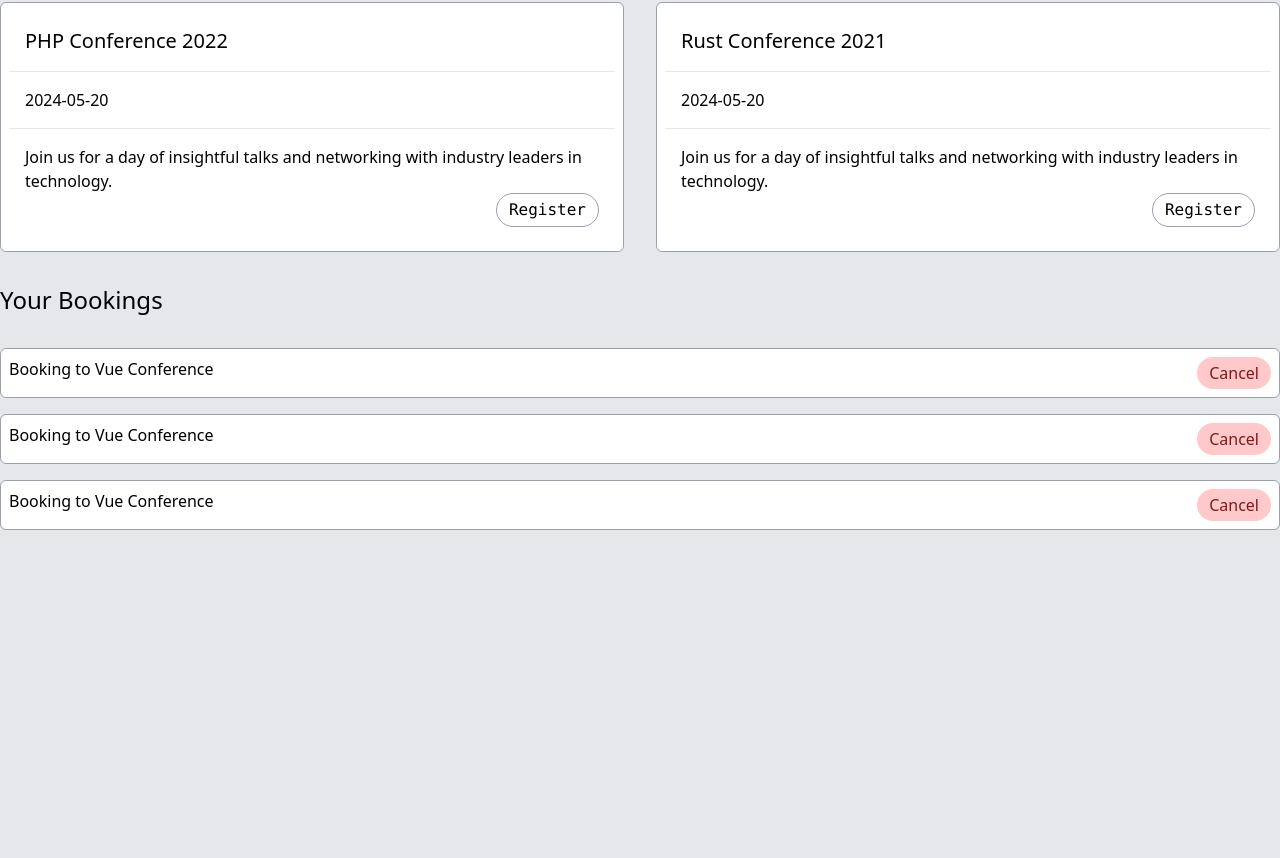
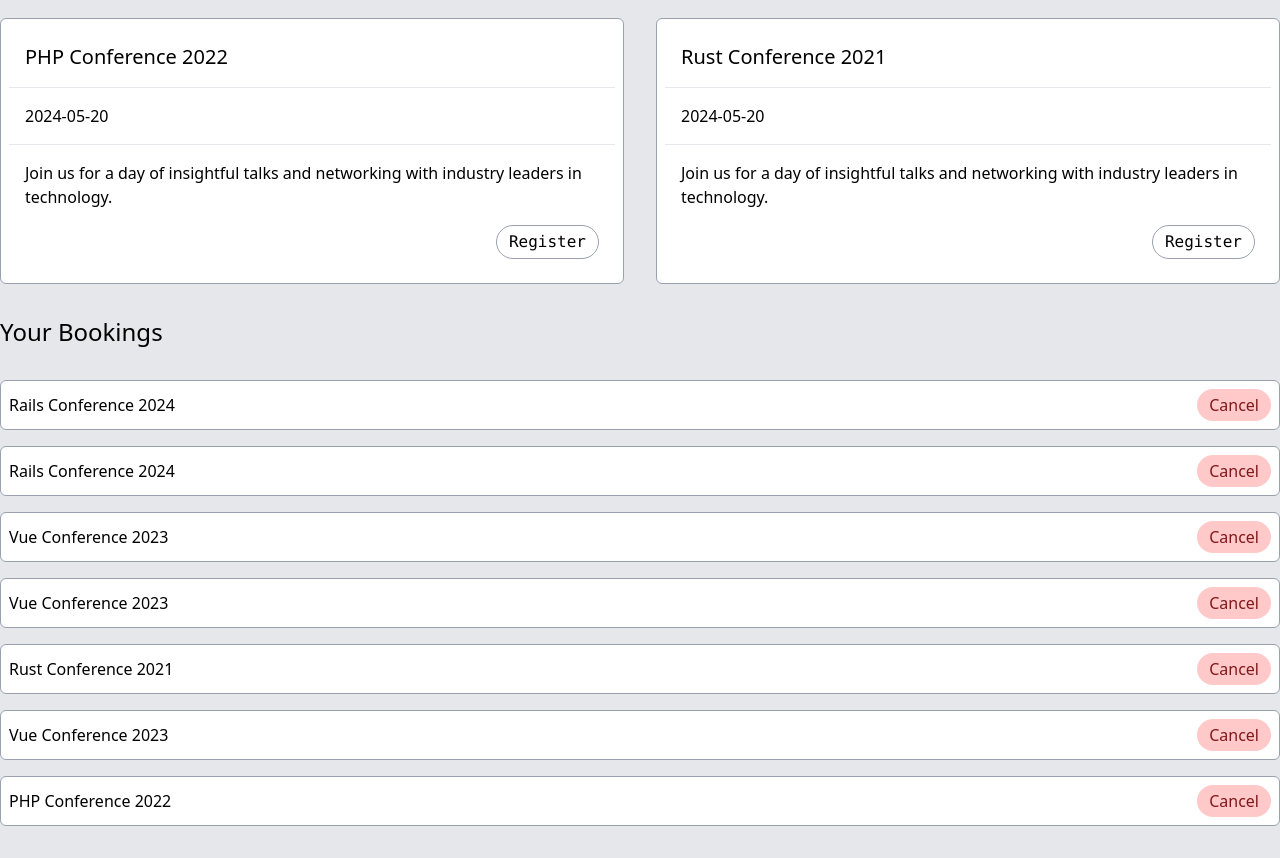
Before and after one commit to massi-brero/vue-projects, a Vue app in the folder event-booking/: page / in a window 1280 px wide. Shown: the part 448-1306 px from the top of the page. Before the commit the page ends 1010 px from the top, so only its background shows below. Built offline with nearby package versions, Linux system fonts and the light colour scheme; data requests are answered from the project's data file.

Commit message:
bookings

```diff
--- a/event-booking/db.json
+++ b/event-booking/db.json
@@ -77,6 +77,14 @@
       "eventTitle": "Vue Conference 2023",
       "date": "2025-11-25T17:40:27.051Z",
       "status": "confirmed"
+    },
+    {
+      "id": "1764262335890",
+      "userId": 1,
+      "eventId": "3",
+      "eventTitle": "PHP Conference 2022",
+      "date": "2025-11-27T16:52:15.890Z",
+      "status": "confirmed"
     }
   ]
 }
--- a/event-booking/package.json
+++ b/event-booking/package.json
@@ -19,6 +19,7 @@
     "@vitejs/plugin-vue": "^6.0.1",
     "eslint": "^9.39.1",
     "eslint-plugin-vue": "^10.5.1",
+    "json-server": "^0.17.4",
     "prettier": "3.6.2",
     "vite": "^7.2.2",
     "vite-plugin-vue-devtools": "^8.0.5"
--- a/event-booking/src/App.vue
+++ b/event-booking/src/App.vue
@@ -3,7 +3,7 @@
     <h1 class="text-4xl font-medium">Event Booking App</h1>
     <h1 class="text-2xl font-medium">All Events</h1>
     <section class="grid grid-cols-2 gap-8" x>
-      <template v-if="!loading">
+      <template v-if="!loadingEvents">
         <EventCard
           v-for="e in events"
           :key="e.id"
@@ -18,9 +18,12 @@
       </template>
     </section>
     <h2 class="text-2xl font-medium">Your Bookings</h2>
-    <section class="grid grid-cols-1 gap-4">
-      <BookingItem v-for="i in 3" :key="i" />
-    </section>
+    <template v-if="!loadingBookings">
+      <section class="grid grid-cols-1 gap-4">
+        <BookingItem v-for="booking in bookings" :key="booking.id" :title="booking.eventTitle" />
+      </section>
+    </template>
+    <template v-else><LoadingBookingItem v-for="i in 4" :key="i" /> </template>
   </main>
 </template>
 
@@ -30,17 +33,32 @@
 import dataService from '@/services/data-service.js'
 import { onMounted, ref } from 'vue'
 import LoadingEventCard from './components/LoadingEventCard.vue'
+import LoadingBookingItem from './components/LoadingBookingItem.vue'
 
 const events = ref([])
-const loading = ref(false)
+const bookings = ref([])
+const loadingEvents = ref(false)
+const loadingBookings = ref(false)
 
 const fetchEvents = async () => {
-  loading.value = true
+  loadingEvents.value = true
   try {
     events.value = await dataService.getEvents()
   } finally {
-    loading.value = false
+    loadingEvents.value = false
   }
 }
-onMounted(async () => fetchEvents())
+
+const fetchBookings = async () => {
+  loadingBookings.value = true
+  try {
+    bookings.value = await dataService.getBookings()
+  } finally {
+    loadingBookings.value = false
+  }
+}
+onMounted(async () => {
+  fetchEvents()
+  fetchBookings()
+})
 </script>
--- a/event-booking/src/components/BookingItem.vue
+++ b/event-booking/src/components/BookingItem.vue
@@ -1,7 +1,7 @@
 <template>
   <SectionCard>
-    <div class="flex justify-between">
-      <div>Booking to Vue Conference</div>
+    <div class="flex justify-between items-center">
+      <div>{{ title }}</div>
       <RoundButton variant="danger">Cancel</RoundButton>
     </div>
   </SectionCard>
@@ -10,4 +10,8 @@
 <script setup>
 import SectionCard from '@/components/SectionCard.vue'
 import RoundButton from '@/components/RoundButton.vue'
+
+defineProps({
+  title: String
+})
 </script>
--- a/event-booking/src/components/EventCard.vue
+++ b/event-booking/src/components/EventCard.vue
@@ -5,7 +5,7 @@
     <template #footer>
       <p>{{ description }}</p>
       <div class="flex justify-end">
-        <RoundButton @click="$emit('register')" class="p-9">
+        <RoundButton @click="$emit('register')" class="p-9 mt-4">
           <pre>Register</pre>
         </RoundButton>
       </div>
--- /dev/null
+++ b/event-booking/src/components/LoadingBookingItem.vue
@@ -0,0 +1,12 @@
+<script setup lang="ts">
+import RoundedCard from '@/components/RoundedCard.vue'
+</script>
+
+<template>
+  <RoundedCard class="animate-pulse">
+    <div class="flex justify-between">
+      <div class="p-4 border-b border-gray-200 h-8 bg-gray-300 rounded w-2xl"></div>
+      <div class="h-8 w-24 bg-gray-300 rounded-full"></div>
+    </div>
+  </RoundedCard>
+</template>
--- a/event-booking/src/components/LoadingEventCard.vue
+++ b/event-booking/src/components/LoadingEventCard.vue
@@ -4,7 +4,7 @@
 
 <template>
   <RoundedCard class="animate-pulse">
-    <div class="p.4 border-b border-gray-200 h-8 bg-gray-300 rounded"></div>
+    <div class="p-4 border-b border-gray-200 h-8 bg-gray-300 rounded"></div>
     <div class="p-4 border-b border-gray-200 h-6 bg-gray-300"></div>
     <div class="p-4 h-6 bg-gray-300 rounded"></div>
 
--- a/event-booking/src/components/RoundButton.vue
+++ b/event-booking/src/components/RoundButton.vue
@@ -1,7 +1,7 @@
 <template>
   <button
     :class="[
-      'text-small px-3 py-1 rounded-full cursor-pointer',
+      'text-small px-3 py-1 rounded-full cursor-pointer hover:bg-gray-200',
       variants[variant] ?? variants.default
     ]"
   >
--- a/event-booking/src/services/data-service.js
+++ b/event-booking/src/services/data-service.js
@@ -3,6 +3,10 @@
 export default {
   getEvents() {
     return fetch(`${serverURL}/events`).then((res) => res.json())
+  },
+
+  getBookings() {
+    return fetch(`${serverURL}/bookings`).then((res) => res.json())
   },
 
   async handleRegistration(event) {
```
Also changed, not shown: 1 other file (tests, documents, lock files or other folders).
